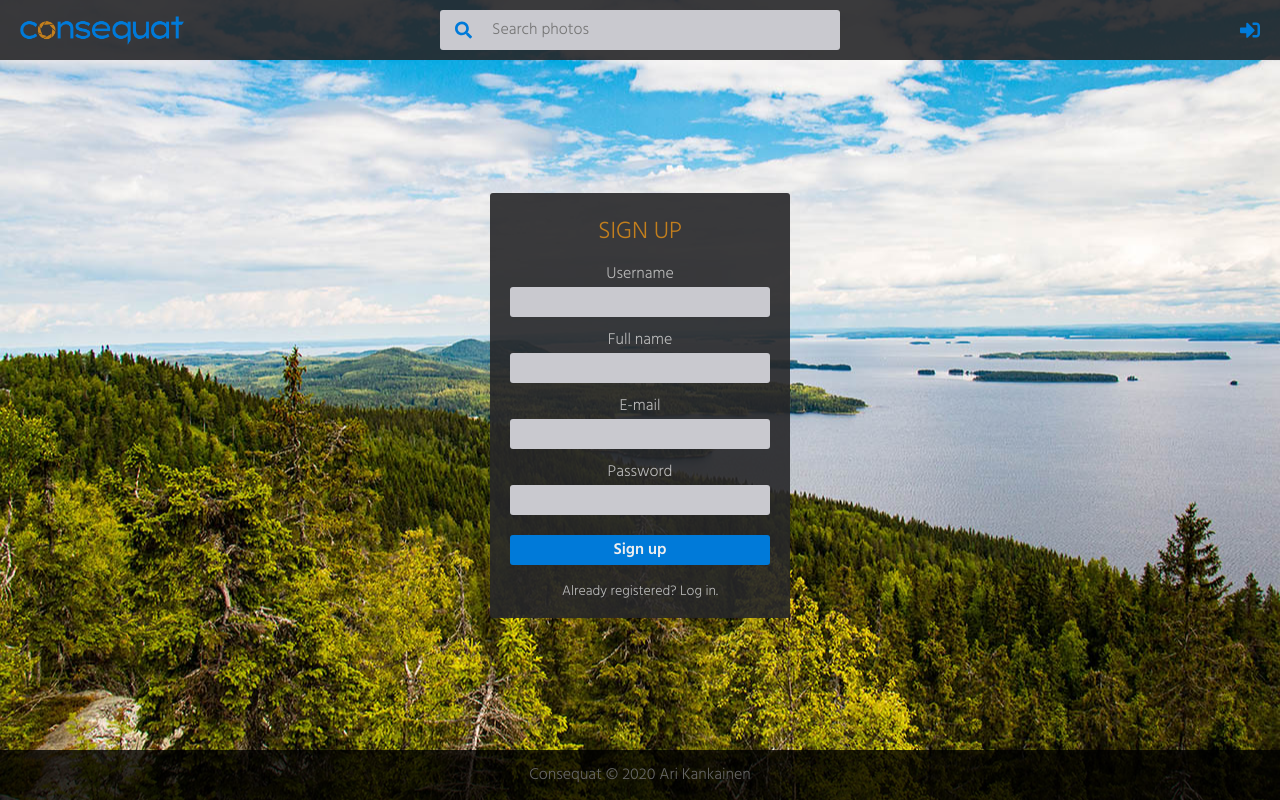
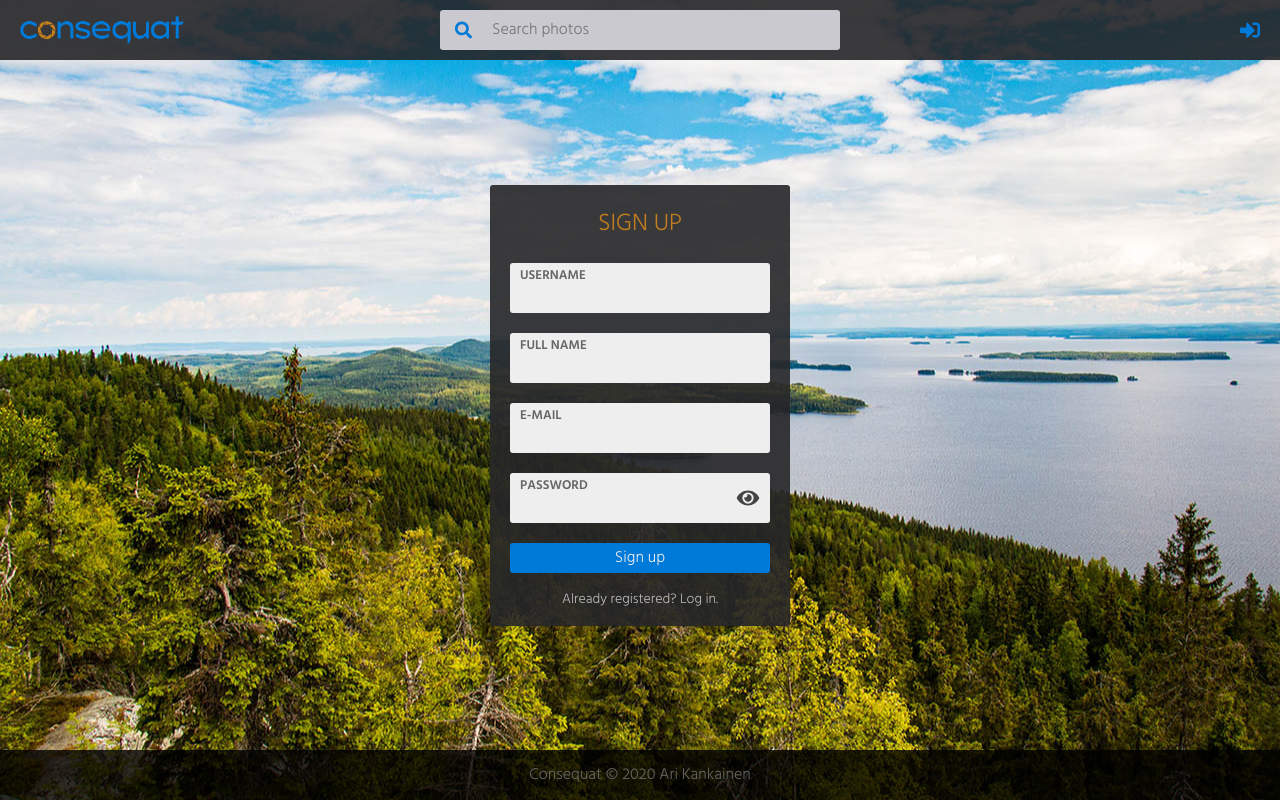
Before and after one commit to arikankainen/consequat-client, a React (Create React App) app: page /signup in a window 1280 px wide. Built offline with nearby package versions, Linux system fonts and the light colour scheme; what @apollo/link-context would draw is missing.

Commit message:
input-kenttiä tyylitetty pitämään sisällään nimi-labeli, password-kentän saa näyttämään salasanan

```diff
--- a/src/components/LoginPage/Inputs.tsx
+++ b/src/components/LoginPage/Inputs.tsx
@@ -1,27 +1,63 @@
-import React from 'react';
+import React, { useState } from 'react';
 import { useField } from 'formik';
 import styled from 'styled-components';
+import { ReactComponent as ShowPasswordIcon } from '../../images/password_show.svg'
+import { ReactComponent as HidePasswordIcon } from '../../images/password_hide.svg'
 
 const Label = styled.label`
   display: block;
   width: 100%;
-  margin-top: 10px;
-  color: var(--default-font-color);
-  font-size: var(--default-font-size);
-  text-align: center;
+  color: #666;
+  font-size: 13px;
+  text-align: left;
+  font-weight: 600;
+  line-height: 1;
+  text-transform: uppercase;
+`;
+
+const Icon = styled.div`
+  display: flex;
+  justify-content: center;
+  align-items: center;
+  margin-left: 10px;
+
+  & > svg {
+    height: 20px;
+    width: 24px;
+    color: #444;
+  }
+`;
+
+const InputContainer = styled.div`
+  display: flex;
+  justify-content: space-between;
+  align-items: center;
+  width: 100%;
+  height: 50px;
+  margin-top: 20px;
+  padding-left: 10px;
+  padding-right: 10px;
+  background-color: #eee;
+  border: none;
+  border-radius: var(--input-border-radius);
+`;
+
+const NameContainer = styled.div`
+  display: flex;
+  flex-direction: column;
+  justify-content: space-between;
+  width: 100%;
 `;
 
 const Input = styled.input`
   width: 100%;
-  height: 30px;
-  padding-left: 10px;
-  padding-right: 10px;
-  background-color: var(--input-bg-color);
+  height: 25px;
+  padding-top: 5px;
+  background-color: #eee;
   border: none;
-  border-radius: var(--input-border-radius);
-  color: var(--input-color);
-  font-size: var(--default-font-size);
-  text-align: center;
+  color: #222;
+  font-size: 16px;
+  font-weight: 400;
 
   &:focus {
     outline: none;
@@ -31,6 +67,14 @@ const Input = styled.input`
 const Error = styled.div`
   color: #dd4444;
 `;
+
+const PasswordIcon: React.FC<{ show: boolean }> = ({ show }) => {
+  return (
+    <>
+      {show ? <HidePasswordIcon /> : <ShowPasswordIcon />}
+    </>
+  );
+};
 
 interface TextInputProps {
   name: string;
@@ -42,8 +86,12 @@ export const TextInput: React.FC<TextInputProps> = ({ label, ...props }) => {
 
   return (
     <>
-      <Label htmlFor={props.name}>{label}</Label>
-      <Input type="text" {...field} {...props} />
+      <InputContainer>
+        <NameContainer>
+          <Label htmlFor={props.name}>{label}</Label>
+          <Input type="text" {...field} {...props} />
+        </NameContainer>
+      </InputContainer>
       {meta.touched && meta.error &&
         <Error>{meta.error}</Error>
       }
@@ -53,11 +101,23 @@ export const TextInput: React.FC<TextInputProps> = ({ label, ...props }) => {
 
 export const PasswordInput: React.FC<TextInputProps> = ({ label, ...props }) => {
   const [field, meta] = useField(props);
+  const [show, setShow] = useState<boolean>(false);
+
+  const handlePasswordIconClick = () => {
+    setShow(!show);
+  };
 
   return (
     <>
-      <Label htmlFor={props.name}>{label}</Label>
-      <Input type="password" {...field} {...props} />
+      <InputContainer>
+        <NameContainer>
+          <Label htmlFor={props.name}>{label}</Label>
+          <Input type={show ? 'text' : 'password'} {...field} {...props} />
+        </NameContainer>
+        <Icon onClick={handlePasswordIconClick}>
+          <PasswordIcon show={show} />
+        </Icon>
+      </InputContainer>
       {meta.touched && meta.error &&
         <Error>{meta.error}</Error>
       }
--- a/src/components/LoginPage/Styles.tsx
+++ b/src/components/LoginPage/Styles.tsx
@@ -38,24 +38,6 @@ export const Topic = styled.h1`
   text-transform: uppercase;
 `;
 
-export const Input = styled.input`
-  width: 100%;
-  height: 30px;
-  margin-top: 10px;
-  padding-left: 10px;
-  padding-right: 10px;
-  background-color: var(--input-bg-color);
-  border: none;
-  border-radius: var(--input-border-radius);
-  color: var(--input-color);
-  font-size: var(--default-font-size);
-  text-align: center;
-
-  &:focus {
-    outline-width: 0;
-  }
-`;
-
 export const Button = styled.button`
   width: 100%;
   height: 30px;
@@ -65,12 +47,13 @@ export const Button = styled.button`
   border-radius: var(--input-border-radius);
   color: #eee;
   font-size: var(--default-font-size);
-  font-weight: 600;
   cursor: pointer;
 
+  /*
   &:focus {
     outline-width: 0;
   }
+  */
 
   &:hover {
     background-color: var(--accent-color-2-hover);
```
Also changed, not shown: src/components/LoginPage/LoginPage copy.tsx (deleted, +0 -117 lines), src/components/LoginPage/SignupPage copy.tsx (deleted, +0 -109 lines), src/images/password_hide.svg (added), src/images/password_show.svg (added).
